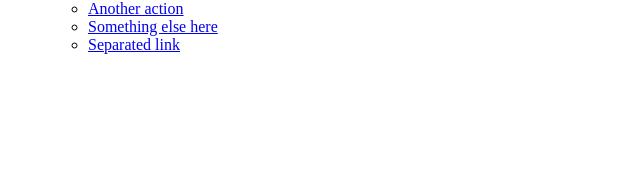
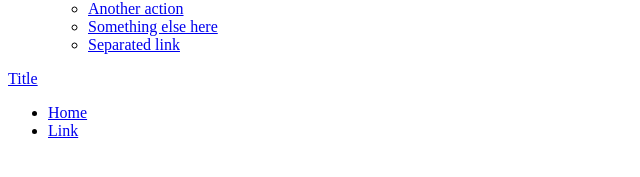
Before and after one commit to dvt071127-cmyk/DEMO_2, a plain HTML site: page index.html in a window 1280 px wide. Shown: the part 209-386 px from the top of the page, without its empty margins (0-640 px from the left). Drawn offline with Linux system fonts and the light colour scheme.

Commit message:
update project

```diff
--- a/index.html
+++ b/index.html
@@ -46,5 +46,21 @@
         </div><!-- /.navbar-collapse -->
     </nav>
 
+
+
+
+    <div class="navbar">
+        <a class="navbar-brand" href="#">Title</a>
+        <ul class="nav navbar-nav">
+            <li class="active">
+                <a href="#">Home</a>
+            </li>
+            <li>
+                <a href="#">Link</a>
+            </li>
+        </ul>
+    </div>
+
+
 </body>
 </html>
```
